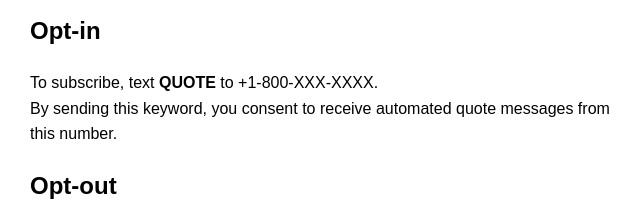
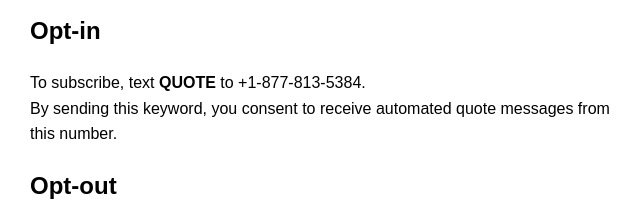
Before and after one commit to jaqsparow/quotes, a plain HTML site: page index.html in a window 1280 px wide. Shown: the part 172-394 px from the top of the page, 310-950 px from the left. Drawn offline with Linux system fonts and the light colour scheme.

Commit message:
Update index.html

```diff
--- a/index.html
+++ b/index.html
@@ -12,7 +12,7 @@
 
   <h2>Opt-in</h2>
   <p>
-    To subscribe, text <strong>QUOTE</strong> to +1-800-XXX-XXXX.<br>
+    To subscribe, text <strong>QUOTE</strong> to +1-877-813-5384.<br>
     By sending this keyword, you consent to receive automated quote messages from this number.
   </p>
 
```
